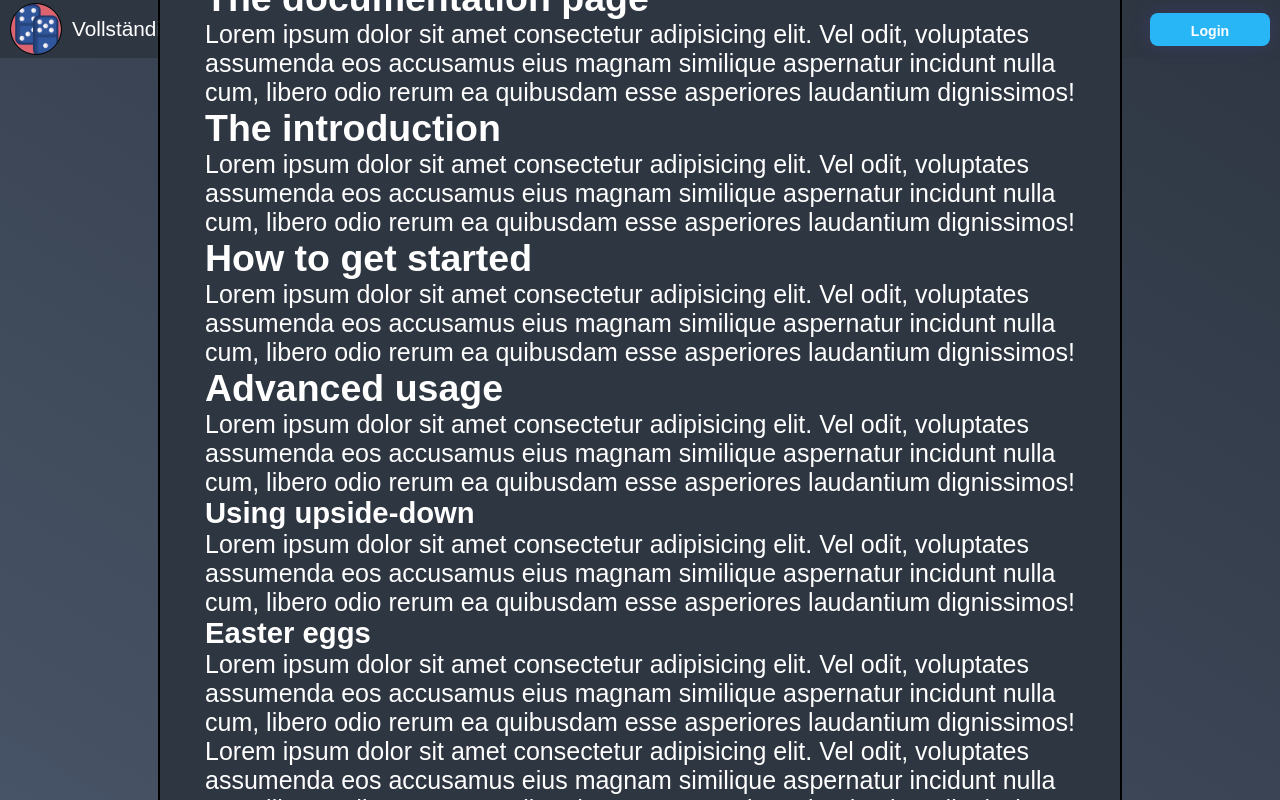
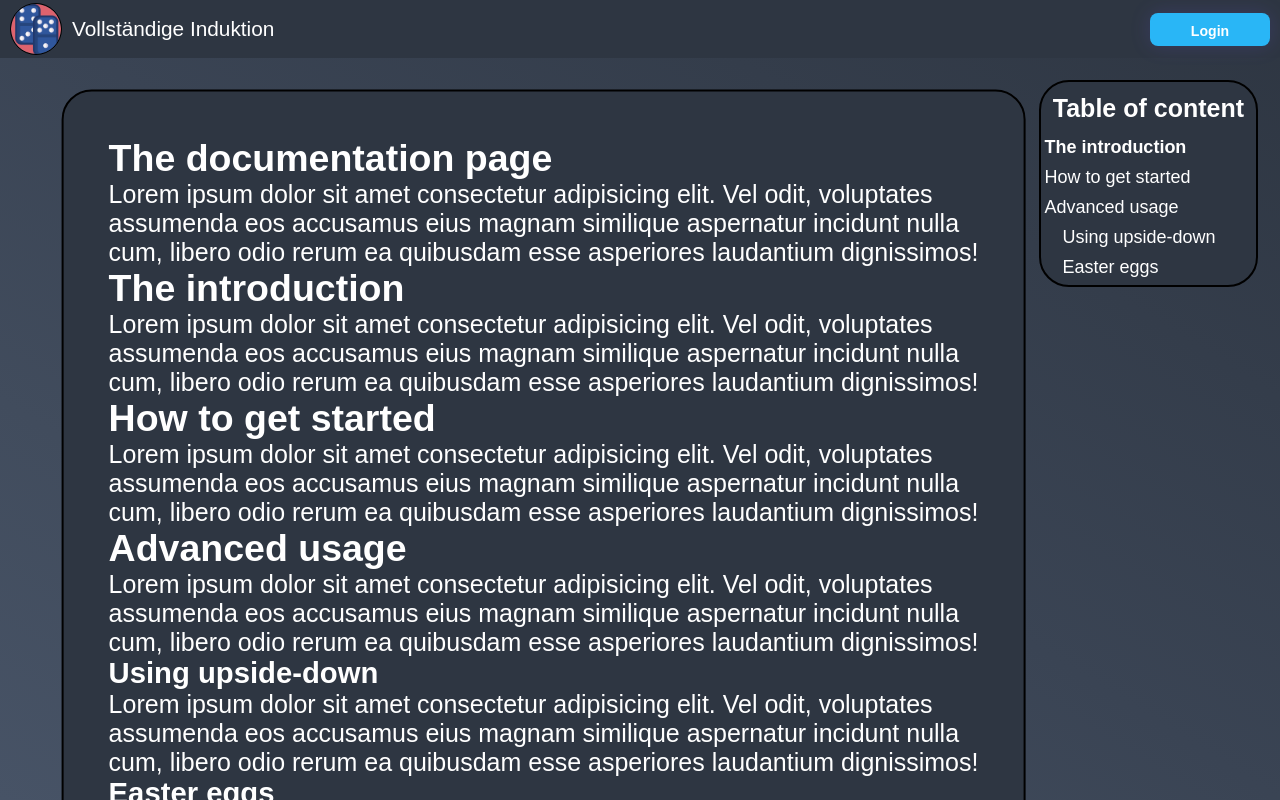
Before and after one commit to TatjanaMerkel/complete-induction, a React (Create React App) app: page /tutorial in a window 1280 px wide. Shown: the top 800 px of the page. Built offline with nearby package versions, Linux system fonts and the light colour scheme.

Commit message:
[#29] style: Change position & style of 'TableOfContents2' component

```diff
--- a/src/App.tsx
+++ b/src/App.tsx
@@ -115,7 +115,7 @@ function App() {
                     </p>
                 </article>
             </TutorialCard>
-            {/*<TableOfContent2/>*/}
+            <TableOfContent2/>
         </div>
     );
 }
--- a/src/components/TableOfContents2/TableOfContents2.css
+++ b/src/components/TableOfContents2/TableOfContents2.css
@@ -1,37 +1,44 @@
 
-.toc {
+.tableOfContent {
     position: fixed;
-    top: 3em;
+    top: 10%;
     right: 1em;
     max-width: 30%;
+    color: white;
+    font-size: 22px;
+    background-color: #2e3642;
+    border-radius: 30px;
+    border: 2px solid black;
 }
 
-.toc h2 {
-    font-size: 1.25em;
+.tableOfContent h2 {
+    font-size: 25px;
+    padding: 12px;
 }
 
-.toc ul {
+.tableOfContent ul {
     list-style: none;
     margin: 0;
     padding: 0;
 }
 
-.toc li {
+.tableOfContent li {
     margin: 0;
     padding: 0;
 }
 
-.toc a {
+.tableOfContent a {
+    font-size: 18px;
     display: block;
     padding: 0.1em 0.2em;
-    margin-bottom: 0.1em;
+    margin-bottom: 0.3em;
     border-radius: 4px;
-    color: #333;
+    color: white;
     text-decoration: none;
     transition: all 0.3s ease-out;
 }
 
-.toc a:hover,
-toc a:focus-visible {
-    background-color: #eee;
+.tableOfContent a:hover,
+tableOfContent a:focus-visible {
+    color: #4a56f6;
 }
--- a/src/components/TableOfContents2/TableOfContents2.tsx
+++ b/src/components/TableOfContents2/TableOfContents2.tsx
@@ -1,11 +1,11 @@
-import React from "react";
+import React, {useEffect, useRef, useState} from "react";
 import "./TableOfContents2.css";
 
 type HeadingType = { id: string; text: string; level: number };
 
 function useHeadings() {
-    const [headings, setHeadings] = React.useState<HeadingType[]>([]);
-    React.useEffect(() => {
+    const [headings, setHeadings] = useState<HeadingType[]>([]);
+    useEffect(() => {
         const elements = Array.from(document.querySelectorAll("h2, h3, h4, h5, h6"))
             .filter((element) => element.id)
             .map((element) => ({
@@ -17,6 +17,7 @@ function useHeadings() {
     }, []);
     return headings;
 }
+
 
 function getId(children: string) {
     return children
@@ -41,9 +42,9 @@ function Heading({children, id, as: Element, ...props}: HeadingProps) {
 }
 
 function useScrollSpy(ids: string[], options: IntersectionObserverInit) {
-    const [activeId, setActiveId] = React.useState<string>();
-    const observer = React.useRef<IntersectionObserver>();
-    React.useEffect(() => {
+    const [activeId, setActiveId] = useState<string>();
+    const observer = useRef<IntersectionObserver>();
+    useEffect(() => {
         const elements = ids.map((id) => document.getElementById(id));
         observer.current?.disconnect();
         observer.current = new IntersectionObserver((entries) => {
@@ -71,7 +72,7 @@ function TableOfContent2() {
         {rootMargin: "0% 0% -25% 0%"}
     );
     return (
-        <nav className="toc">
+        <nav className="tableOfContent">
             <h2>Table of content</h2>
             <ul>
                 {headings.map((heading) => (
--- a/src/components/TutorialCard/TutorialCard.css
+++ b/src/components/TutorialCard/TutorialCard.css
@@ -6,9 +6,9 @@
     border-radius: 30px;
     border: 2px solid black;
     position: absolute;
-    top: 50%;
+    top: 70%;
     left: 50%;
-    transform: translate(-50%, -50%)
+    transform: translate(-60%, -50%)
 }
 
 .card-body {
```
